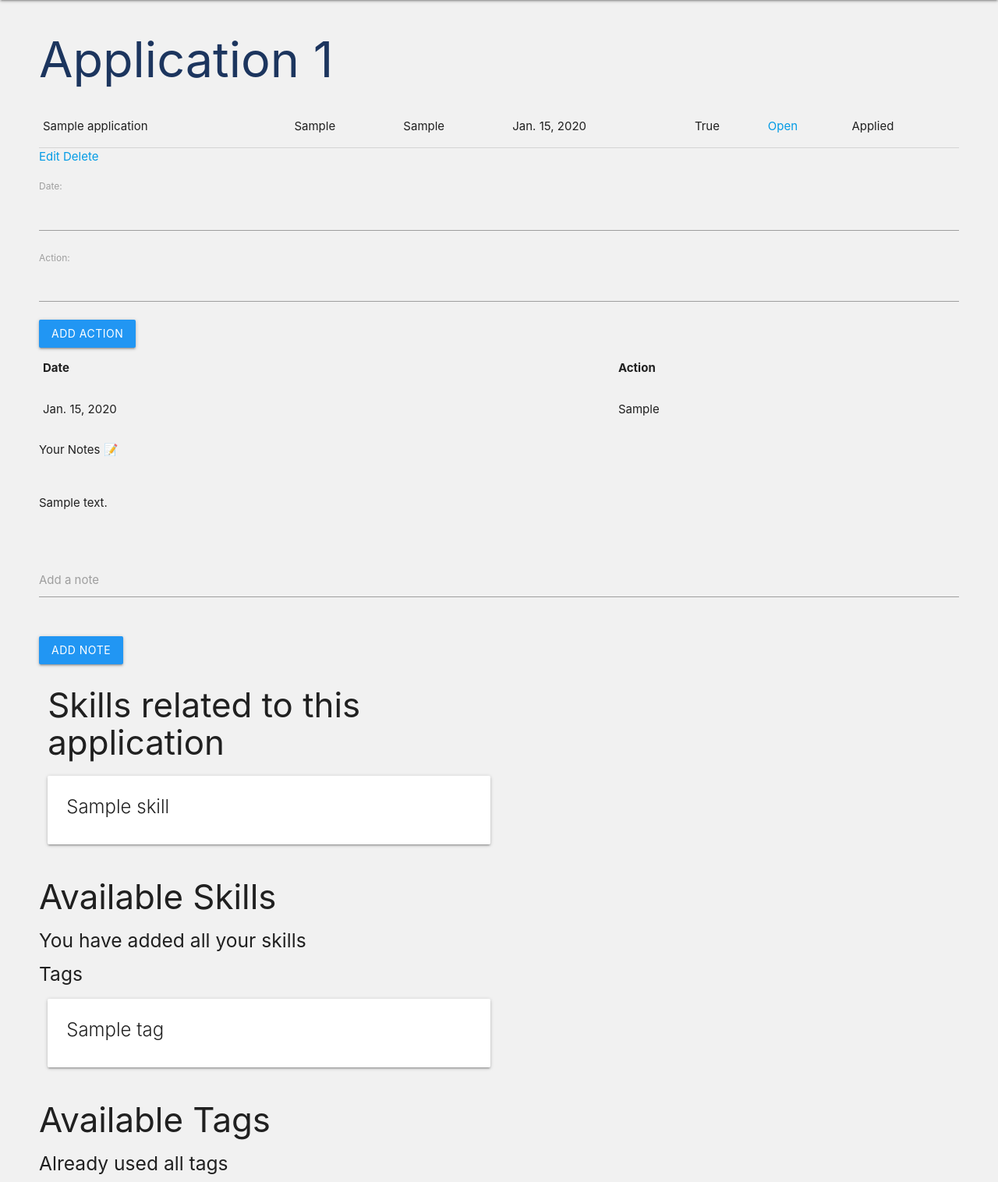
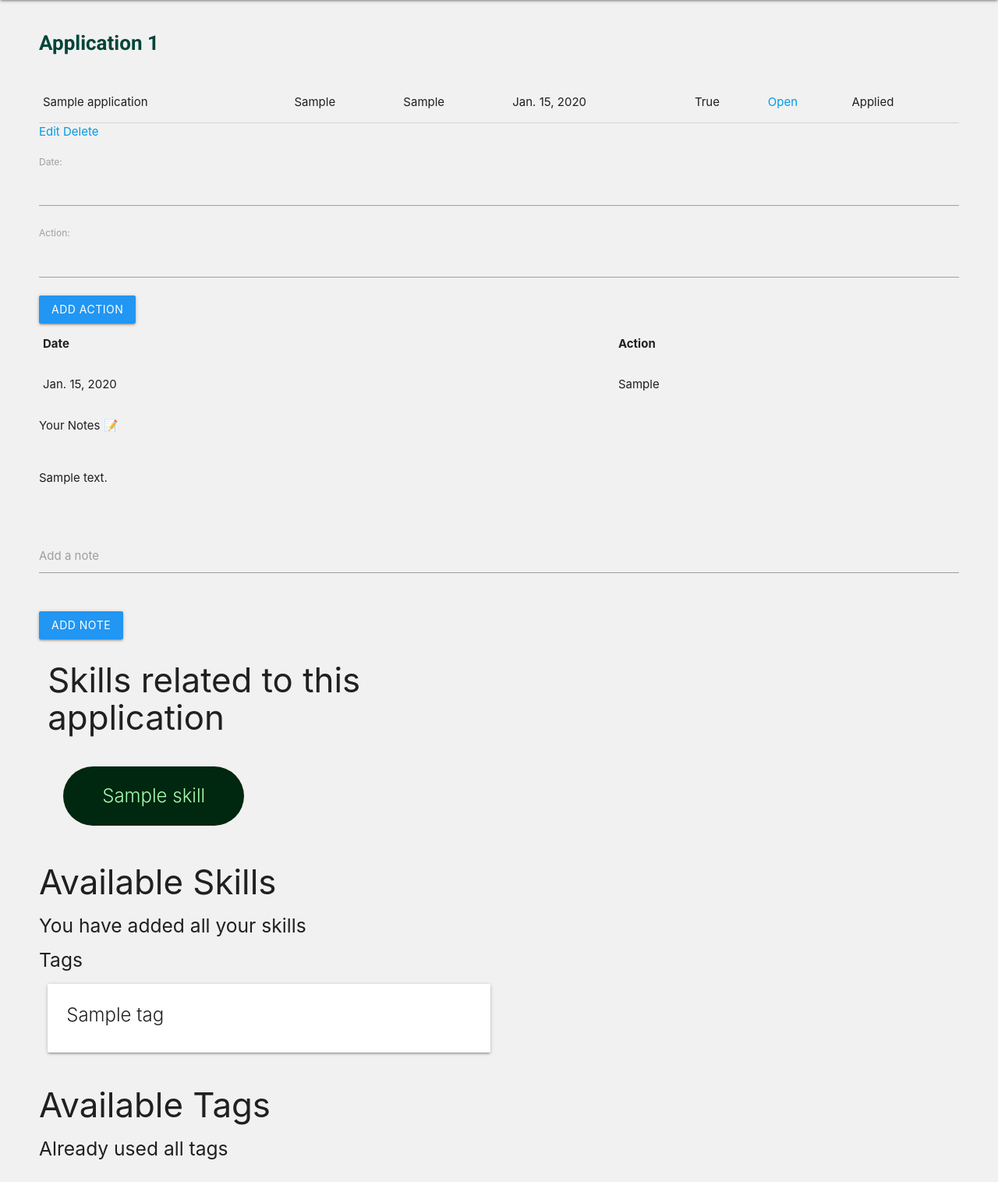
Before and after one commit to NatashaRodic/career-crafter, a Django app: page /applications/1/ in a window 1280 px wide. Shown: the part 64-1580 px from the top of the page at 78% size. After the commit the page ends 1551 px from the top, so only its background shows below. Run offline with Django 4.2, Linux system fonts and the light colour scheme; a user stored in the database is signed in; tables that the repository leaves empty hold one stand-in row (values such as "Sample post"); some libraries are stand-ins or nearby versions.

Commit message:
Add style to skill list page, and application details page

```diff
--- a/main_app/static/css/style.css
+++ b/main_app/static/css/style.css
@@ -54,3 +54,35 @@ img {
     font-style: normal;
     margin-bottom: 30px;
 }
+
+
+.skillBox {
+    font-size: 24px;
+    font-weight: 300;
+    color: #a3ffb1;
+    padding: 20px 50px;
+    background-color: rgba(255, 255, 255, 0.1);
+    border-radius: 100px;
+    display: inline-block;
+    margin: 20px;
+}
+
+.skillBox:hover {
+    background-color: rgba(255, 255, 255, 0.2);
+}
+
+
+.skillBox2 {
+    font-size: 24px;
+    font-weight: 300;
+    color: #a3ffb1;
+    padding: 20px 50px;
+    background-color: #002710;
+    border-radius: 100px;
+    display: inline-block;
+    margin: 20px;
+}
+
+.skillBox2:hover {
+    background-color: #002710;
+}
--- a/main_app/templates/applications/detail.html
+++ b/main_app/templates/applications/detail.html
@@ -1,7 +1,7 @@
 {% extends 'base.html'%}
 
 {% block content %}
-<h1 style="color:rgba(28, 53, 94, 1);">Application {{application.id}}</h1>
+<h2 class="pageTitle">Application {{application.id}}</h2>
 <div class="col s6">
     <table>
         <tbody>
@@ -77,12 +77,8 @@
     <div class="col s6">
         <h3>Skills related to this application</h3>
         {% for skill in application.skills.all %}
-        <div class="card">
-            <div class="card-content">
-                <span class="card-title">
-                    {{skill.name}}
-                </span>
-            </div>
+        <div class="skillBox2">
+            {{skill.name}}
         </div>
         {% endfor%}
     </div>
--- a/main_app/templates/main_app/skill_detail.html
+++ b/main_app/templates/main_app/skill_detail.html
@@ -11,8 +11,10 @@
 
             </div>
             <div class="card-action">
-                <a href="{% url 'skill_update' skill.id %}">Edit</a>
-                <a href="{% url 'skill_delete' skill.id %}">Delete</a>
+                <a style="margin:0px 10px 30px 0px" class="waves-effect waves-light  teal darken-4 btn-large"
+                    href="{% url 'skill_update' skill.id %}">Edit</a>
+                <a style="margin:0px 10px 30px 0px" class="waves-effect waves-light  teal darken-4 btn-large"
+                    href="{% url 'skill_delete' skill.id %}">Delete</a>
             </div>
         </div>
     </div>
```
Also changed, not shown: main_app/templates/main_app/skill_form.html (+7 -1 lines), main_app/templates/main_app/skill_list.html (+11 -8 lines), main_app/templates/main_app/tag_form.html (+6 -1 lines), 1 other file.
